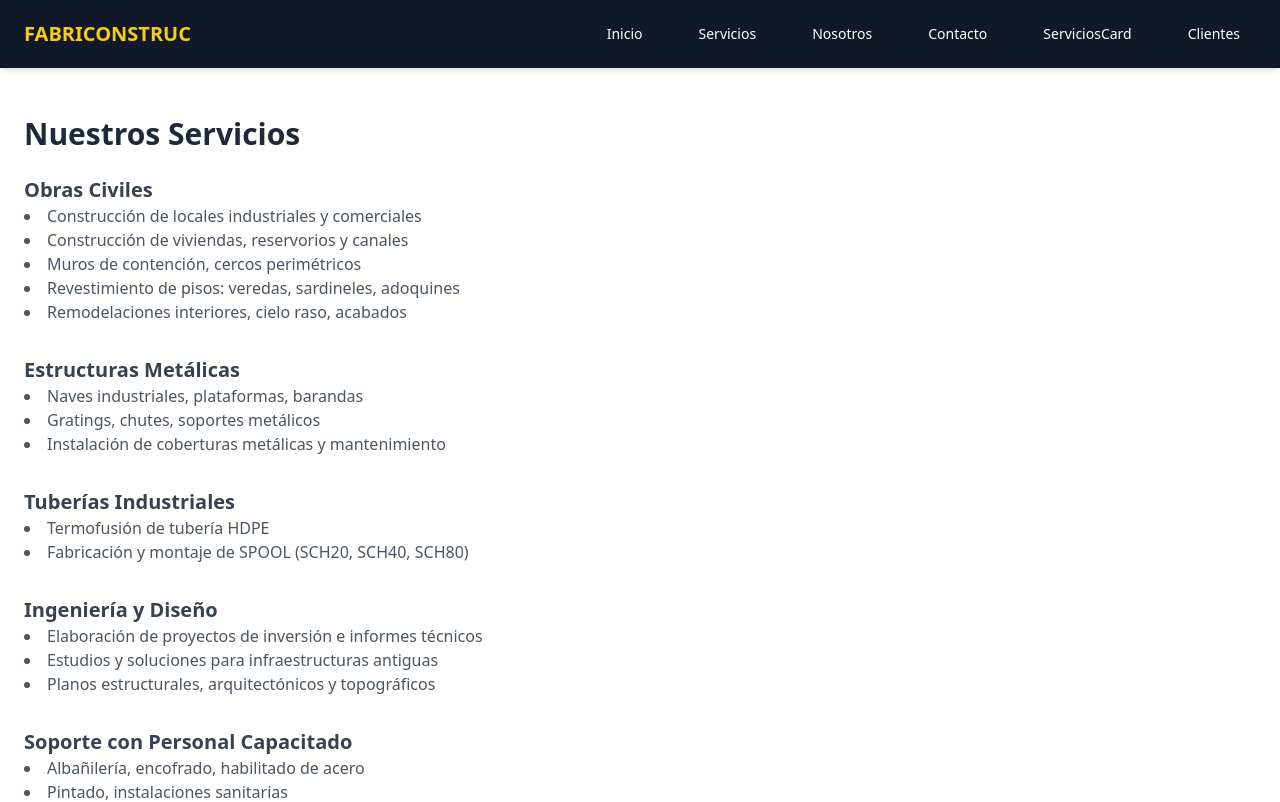
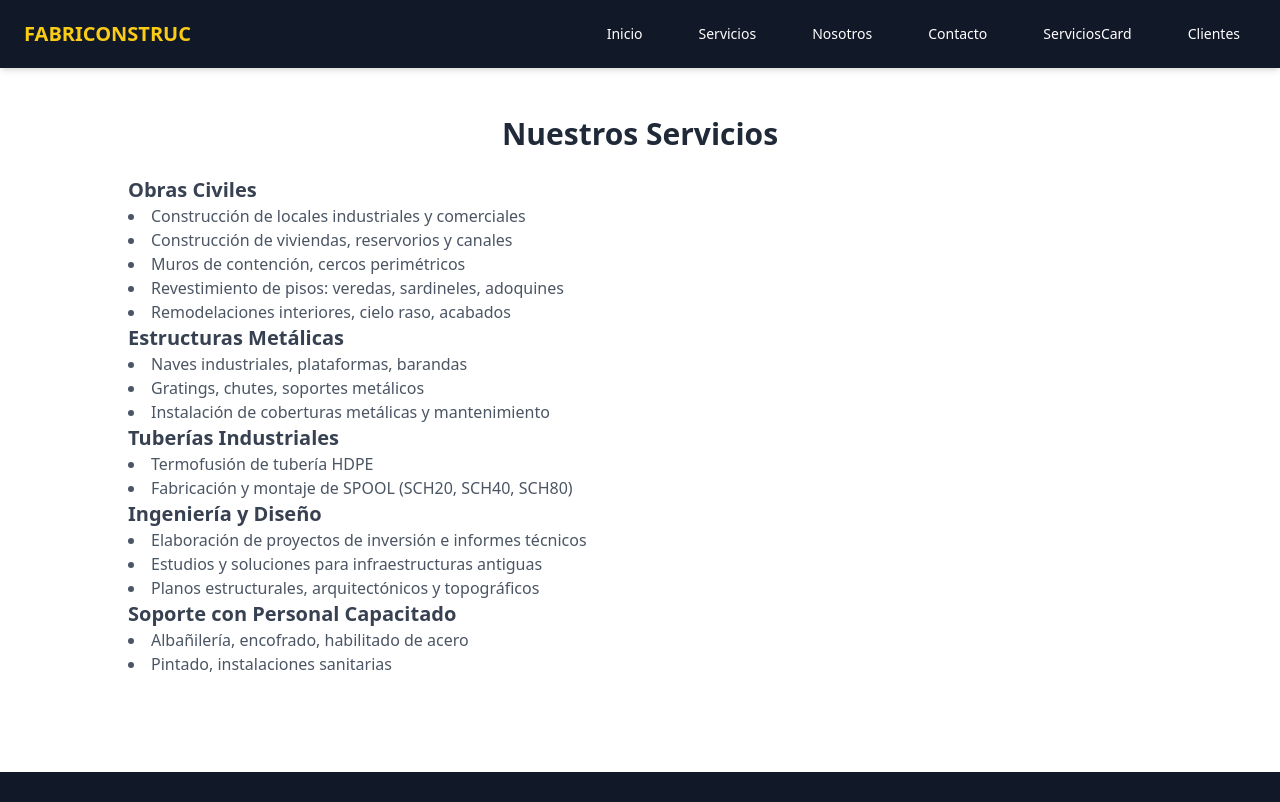
Before and after one commit to ZpectralCrystals/FABRICONSTRUC, a React (Vite) app: page /servicios in a window 1280 px wide. Shown: the top 802 px of the page. Built offline with nearby package versions, Linux system fonts and the light colour scheme.

Commit message:
fix: added changes

```diff
--- a/src/pages/Clientes.tsx
+++ b/src/pages/Clientes.tsx
@@ -29,8 +29,8 @@ const Clientes = () => {
       <div className="grid grid-cols-2 sm:grid-cols-3 md:grid-cols-4 gap-6 max-w-6xl mx-auto">
         {clientes.map((cliente, index) => (
           <div key={index} className="flex flex-col items-center bg-white rounded shadow p-4">
-            <img src={cliente.logo} alt={cliente.nombre} className="h-24 object-contain mb-2" />
-            <p className="text-sm text-gray-700 font-medium">{cliente.nombre}</p>
+            <img src={cliente.logo} alt={" "} className="h-24 object-contain mb-2" />
+            <p className="text-sm text-gray-700 font-medium"></p>
           </div>
         ))}
       </div>
--- a/src/pages/Nosotros.tsx
+++ b/src/pages/Nosotros.tsx
@@ -1,6 +1,6 @@
 const Nosotros = () => {
   return (
-    <section className="px-6 py-12 bg-gray-100">
+    <section className="px-6 py-12">
       <div className="max-w-5xl mx-auto text-gray-800">
         <h2 className="text-3xl font-bold mb-6 text-center">¿Quiénes Somos?</h2>
         <p className="mb-6 text-lg text-justify">
--- a/src/pages/Servicios.tsx
+++ b/src/pages/Servicios.tsx
@@ -1,8 +1,8 @@
 const Servicios = () => {
   return (
     <section className="px-6 py-12">
-      <h2 className="text-3xl font-bold text-gray-800 mb-6">Nuestros Servicios</h2>
-      <div className="space-y-8">
+      <h2 className="text-3xl font-bold mb-6 text-center">Nuestros Servicios</h2>
+      <div className="max-w-5xl mx-auto text-gray-800">
         <div>
           <h3 className="text-xl font-semibold text-gray-700">Obras Civiles</h3>
           <ul className="list-disc list-inside text-gray-600">
```
